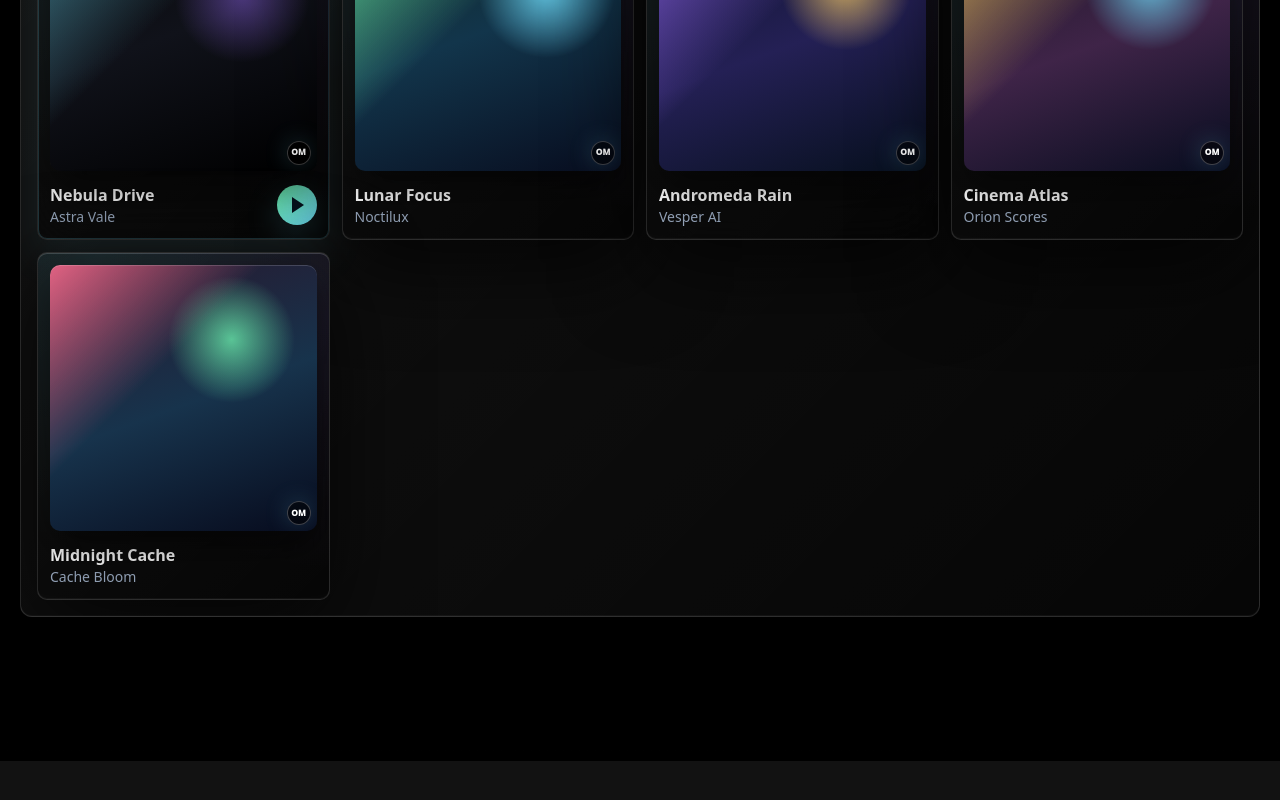
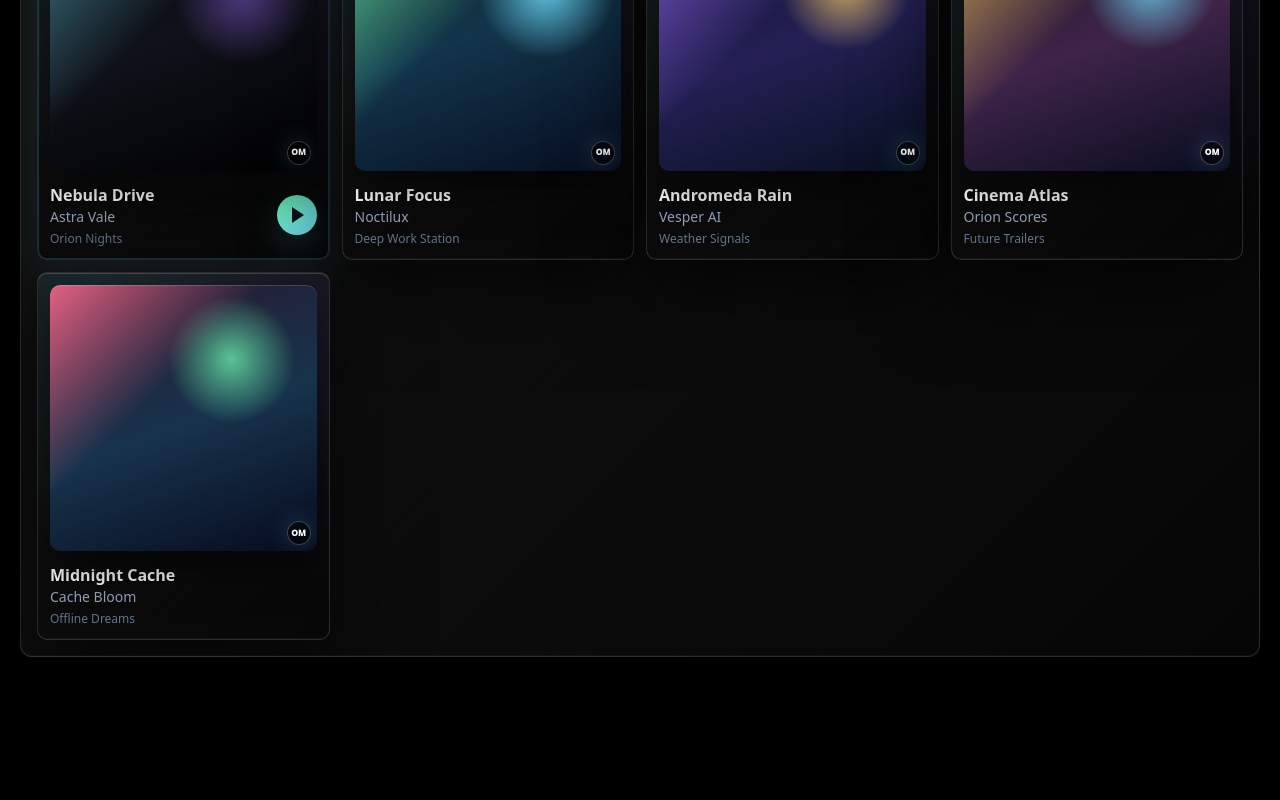
Before and after one commit to vitorgs15000-dotcom/-orion-music, a Next.js app: page / in a window 1280 px wide. Shown: the part 1322-2122 px from the top of the page. Before the commit the page ends 2083 px from the top, so only its background shows below. Built offline with nearby package versions, Linux system fonts and the light colour scheme.

Commit message:
Improve mobile music experience

```diff
--- a/src/components/TrackCard.tsx
+++ b/src/components/TrackCard.tsx
@@ -31,6 +31,7 @@
             <div className="min-w-0">
               <h3 className="truncate font-black text-white">{track.title}</h3>
               <p className="truncate text-sm text-slate-400">{track.artist}</p>
+              <p className="mt-1 truncate text-xs text-slate-500">{track.album}</p>
             </div>
             <span className="track-play-button shrink-0" aria-hidden="true">
               <span className="icon-play" />
```
